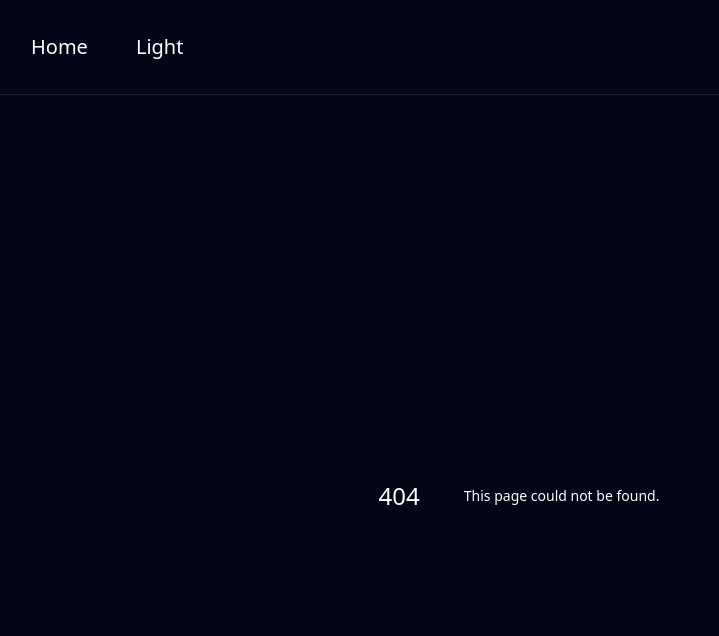
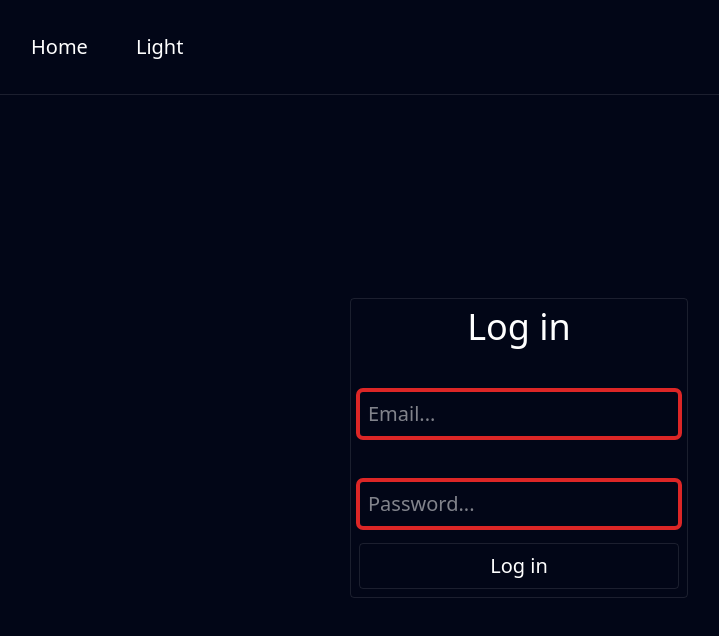
Before and after one commit to LarsSK06/app.kvihaugen.no, a Next.js app: page /login in a window 1280 px wide. Before the commit this address had no page. Shown: the top 636 px of the page, without its empty margins (121-840 px from the left). Built offline with nearby package versions, Linux system fonts and the light colour scheme.

Commit message:
[dev] 0.6

```diff
--- a/package.json
+++ b/package.json
@@ -11,6 +11,7 @@
     "dependencies": {
         "classnames": "^2.5.1",
         "dotenv": "^16.4.5",
+        "nanoid": "^5.0.7",
         "next": "14.2.15",
         "react": "^18",
         "react-dom": "^18"
--- /dev/null
+++ b/src/app/login/page.tsx
@@ -0,0 +1,76 @@
+"use client";
+
+
+
+// Imports
+
+import TextButton from "@/components/shared/TextButton";
+import TextField from "@/components/shared/TextField";
+import TorsoCenterContent from "@/components/shared/TorsoCenterContent";
+import { formDataToJSON } from "@/utils/functions";
+
+import { useFetch } from "@/utils/hooks/use-fetch";
+import { t } from "@/utils/i18n";
+import { HTTPMethod } from "@/utils/types";
+import { useEffect, useState } from "react";
+
+
+
+// Types
+
+interface ICredentials{
+    email: string;
+    password: string;
+}
+
+
+
+// Component
+
+export default (): React.ReactNode => {
+
+    const [credentials, setCredentials] = useState<ICredentials>();
+
+    const { loading, data, call } = useFetch<unknown, ICredentials>("Users/LogIn", {
+        method: HTTPMethod.POST,
+        body: credentials
+    });
+
+    async function onSubmit(event: React.FormEvent<HTMLFormElement>): Promise<void>{
+        event.preventDefault();
+
+        const parse: ICredentials =
+            formDataToJSON(new FormData(event.currentTarget));
+
+        setCredentials(parse);
+    }
+
+    useEffect((): void => {
+        if(credentials) call();
+    }, [credentials]);
+
+    return (
+        <TorsoCenterContent>
+            <form className="flex flex-col gap-4 box" onSubmit={onSubmit}>
+                <h1 className="mx-auto text-4xl">
+                    {t("Log in")}
+                </h1>
+                <TextField
+                    required
+                    label={t("Email")}
+                    placeholder={t("Email...")}
+                    type="email"
+                />
+                <TextField
+                    required
+                    label={t("Password")}
+                    placeholder={t("Password...")}
+                    type="password"
+                />
+                <TextButton>
+                    {t("Log in")}
+                </TextButton>
+            </form>
+        </TorsoCenterContent>
+    );
+};
--- /dev/null
+++ b/src/components/shared/TextButton/index.tsx
@@ -0,0 +1,49 @@
+// Imports
+
+import { IParentProps } from "@/utils/types";
+
+import styles from "./styles.module.css";
+
+
+
+// Types
+
+interface IProps extends IParentProps<string>{
+    id?: string;
+    disabled?: boolean;
+    props?: {
+        button?: React.DetailedHTMLProps<React.HTMLAttributes<HTMLButtonElement>, HTMLButtonElement>;
+        span?: React.DetailedHTMLProps<React.HTMLAttributes<HTMLSpanElement>, HTMLSpanElement>;
+    };
+    onClick?: (value: React.MouseEvent<HTMLButtonElement>) => void;
+    onFocus?: (value: React.FocusEvent<HTMLButtonElement>) => void;
+    onBlur?: (value: React.FocusEvent<HTMLButtonElement>) => void;
+}
+
+
+
+// Component
+
+export default ({
+    id,
+    disabled,
+    props,
+    onClick,
+    onFocus,
+    onBlur,
+    children
+}: IProps): React.ReactNode => (
+    <button
+        id={id}
+        disabled={disabled}
+        className={styles.button}
+        onClick={onClick}
+        onFocus={onFocus}
+        onBlur={onBlur}
+        {...props?.button}
+    >
+        <span className={styles.span} {...props?.span}>
+            {children}
+        </span>
+    </button>
+);
--- /dev/null
+++ b/src/components/shared/TextButton/styles.module.css
@@ -0,0 +1,21 @@
+.button{
+    @apply
+        p-2
+        border
+        border-solid
+        border-glass
+        rounded-default
+        text-xl
+        outline
+        outline-4
+        outline-transparent
+        -outline-offset-1
+        focus:outline-accent
+        hover:outline-accent
+        bg-transparent
+        transition-all;
+}
+
+.span{
+    @apply text-xl;
+}
--- a/src/components/shared/TextField/index.tsx
+++ b/src/components/shared/TextField/index.tsx
@@ -1,6 +1,9 @@
 // Imports
 
 import styles from "./styles.module.css";
+
+import { HTMLInputTypeAttribute } from "react";
+import { nanoid } from "nanoid";
 
 
 
@@ -12,6 +15,14 @@ interface IProps{
     name?: string;
     placeholder?: string;
     defaultValue?: string;
+    type?: HTMLInputTypeAttribute;
+    required?: boolean;
+    disabled?: boolean;
+    props?: {
+        div?: React.DetailedHTMLProps<React.HTMLAttributes<HTMLDivElement>, HTMLDivElement>;
+        label?: React.DetailedHTMLProps<React.HTMLAttributes<HTMLLabelElement>, HTMLLabelElement>;
+        input?: React.DetailedHTMLProps<React.HTMLAttributes<HTMLInputElement>, HTMLInputElement>;
+    };
     onChange?: (value: React.ChangeEvent<HTMLInputElement>) => void;
     onFocus?: (value: React.FocusEvent<HTMLInputElement>) => void;
     onBlur?: (value: React.FocusEvent<HTMLInputElement>) => void;
@@ -21,10 +32,22 @@ interface IProps{
 
 // Component
 
-export default ({ id, label, name, placeholder, defaultValue, onChange, onFocus, onBlur }: IProps): React.ReactNode => {
-    return (
-        <div className="w-fit h-fit flex flex-col">
-            <label htmlFor={id} className={styles.label}>
+export default ({
+    id = nanoid(),
+    label,
+    name,
+    placeholder,
+    defaultValue,
+    type,
+    required,
+    disabled,
+    props,
+    onChange,
+    onFocus,
+    onBlur
+}: IProps): React.ReactNode => (
+    <div className="w-80 h-fit flex flex-col" {...props?.div}>
+        <label htmlFor={id} className={styles.label} {...props?.label}>
             {label}
         </label>
         <input
@@ -32,12 +55,14 @@ export default ({ id, label, name, placeholder, defaultValue, onChange, onFocus,
             name={name}
             placeholder={placeholder}
             defaultValue={defaultValue}
-                type="text"
+            type={type}
+            required={required}
+            disabled={disabled}
             onChange={onChange}
             onFocus={onFocus}
             onBlur={onBlur}
             className={styles.input}
+            {...props?.input}
         />
     </div>
 );
-};
--- a/src/components/shared/TextField/styles.module.css
+++ b/src/components/shared/TextField/styles.module.css
@@ -28,6 +28,10 @@ div:has(input:focus, input:not(:placeholder-shown))
         transition-all;
 }
 
+.input:invalid{
+    @apply outline-danger;
+}
+
 .input::placeholder{
     color: rgba(255, 255, 255, .5);
 }
--- /dev/null
+++ b/src/components/shared/TorsoCenterContent.tsx
@@ -0,0 +1,13 @@
+// Imports
+
+import { IParentProps } from "@/utils/types";
+
+
+
+// Component
+
+export default ({ children }: IParentProps): React.ReactNode => (
+    <main className="w-full h-torso flex justify-center items-center">
+        {children}
+    </main>
+);
--- a/src/utils/css/globals.css
+++ b/src/utils/css/globals.css
@@ -63,6 +63,15 @@
 }
 
 @layer utilities{
+    .box{
+        @apply
+            p-2
+            border
+            border-glass
+            border-solid
+            rounded-default;
+    }
+
     .outline-on-focus{
         @apply
             outline
--- a/src/utils/functions.ts
+++ b/src/utils/functions.ts
@@ -1,3 +1,9 @@
+// Imports
+
+import { IAny } from "./types";
+
+
+
 // Functions
 
 export function preventDefault(event: React.SyntheticEvent): void{
@@ -9,3 +15,13 @@ export function crossMatch<T>(a: T[], b: T[]): number{
         .filter((i: T): boolean => b.includes(i))
         .length
 }
+
+export function formDataToJSON<T>(formData: FormData): T{
+    const result: IAny = {};
+
+    formData.forEach((value: any, key: string): void => {
+        result[key] = value;
+    });
+
+    return result as T;
+}
--- a/src/utils/types/index.ts
+++ b/src/utils/types/index.ts
@@ -1,4 +1,8 @@
 // Interfaces
+
+export interface IAny<T = any>{
+    [key: string | number]: T;
+}
 
 export interface IParentProps<T = React.ReactNode>{
     children?: T;
@@ -18,7 +22,7 @@ export enum HTTPMethod{
 }
 
 export enum BackendAddress{
-    Localhost = "127.0.0.1:4000",
+    Localhost = "localhost:5265",
     Local = "server.local:4000"
 }
 
```
Also changed, not shown: 1 other file (tests, documents, lock files or other folders). Lines whose indentation alone changed are shown as unchanged.
